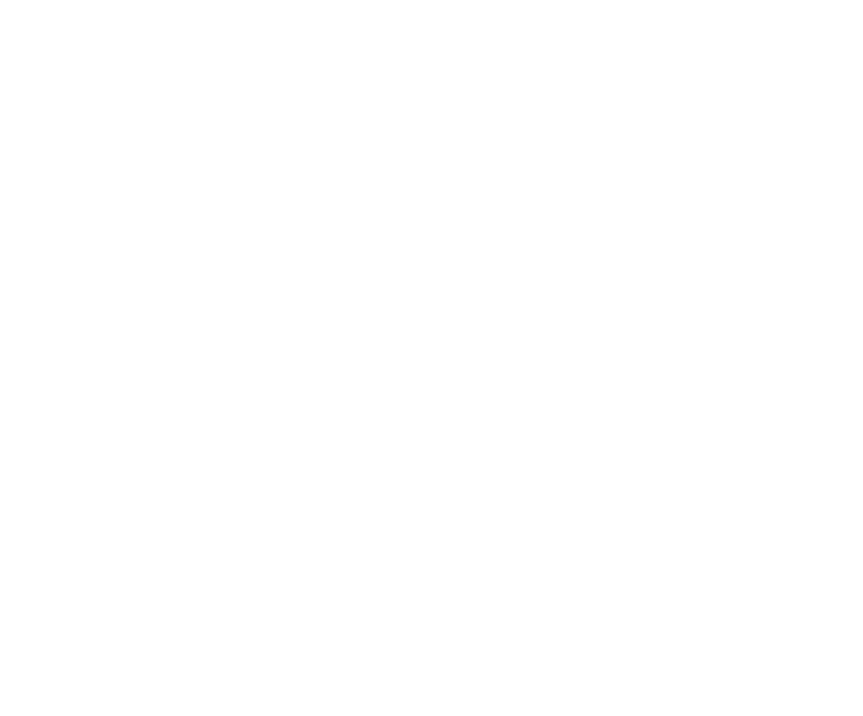
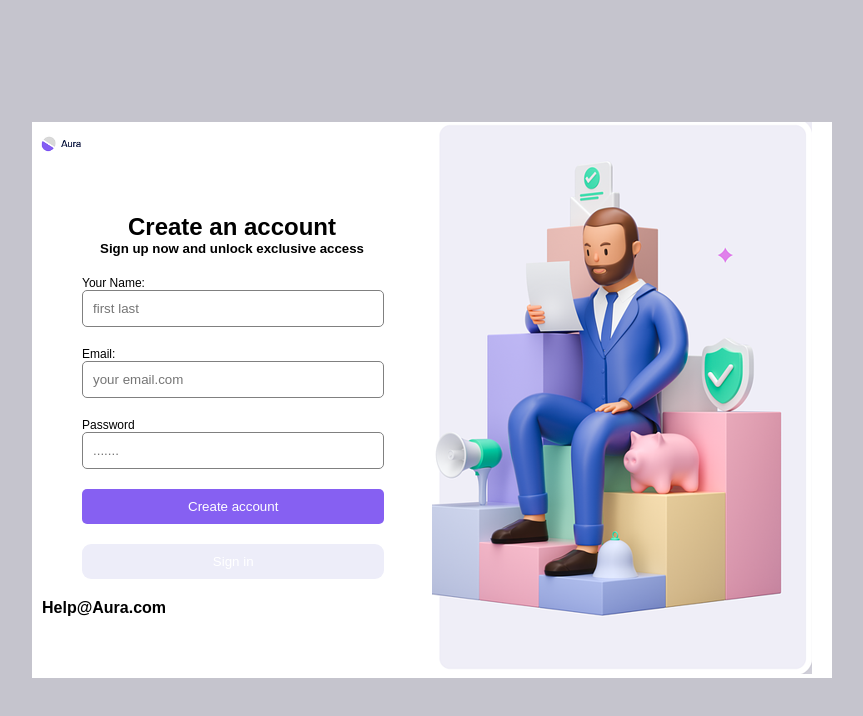
Before and after one commit to pranaygunti/Terra, a plain HTML site: page index.html in a window 1280 px wide. Shown: the whole page, without its empty margins (208-1071 px from the left). Drawn offline with Linux system fonts and the light colour scheme.

Commit message:
modified

```diff
--- a/index.html
+++ b/index.html
@@ -1,11 +1,52 @@
 <!DOCTYPE html>
 <html lang="en">
+
 <head>
     <meta charset="UTF-8">
     <meta name="viewport" content="width=device-width, initial-scale=1.0">
     <title>Terra</title>
+    <link rel="stylesheet" href="stylesheet.css">
 </head>
+
 <body>
+    <section class="first">
+        <div class="second">
+            <div class="third">
+                <img class="lg" src="logoo.png" alt="">
+                <h1>Create an account</h1>
+                <h5>Sign up now and unlock exclusive access</h5>
+                <div class="second-2">
+                    <div class="second-parent">
+                        <label> Your Name:</label>
+                        <input type="text" placeholder="first last">
+                    </div>
+                    <div class="second-parent">
+                        <label>Email:</label>
+                        <input type="text" class="email" placeholder="your email.com">
+                    </div>
+                    <div class="second-parent">
+                        <label>Password</label>
+                        <input type="password" placeholder=".......">
+                    </div>
+                    <div class="second-parent">
+                        <button type="button"> Create account</button>
+                    </div>
+                    <div class="second-parent">
+                        <button class="ee" type="button"> Sign in</button>
+                    </div>
+                </div>
+                <p> Help@Aura.com</p>
+            </div>
+            <div class="first-2">
+                <img src="screenshot.jpg.png" id="">
+            </div>
+
+        </div>
+
+
+
+    </section>
 
 </body>
+
 </html>
--- /dev/null
+++ b/stylesheet.css
@@ -0,0 +1,70 @@
+*{
+    margin: 0;
+    padding: 0;
+}
+.first{
+    background-color:#c5c4cd ;
+    height: 100vh;
+    box-sizing: border-box;
+    display: flex;
+    justify-content: center;
+    align-items: center;
+    font-family:Arial, Helvetica, sans-serif ;
+}
+.second{
+    background-color: #fff;
+    width: 800px;
+    display: flex;
+
+}
+.second-parent {
+    margin: 20px;
+    font-weight: lighter;
+    font-size:12px ;
+
+}
+.third{
+    padding-top: 10px;
+    width: 50%;
+}
+h1{
+    margin-top: 50px ;
+    text-align: center;
+}
+.first-2{
+    width: 50%;
+}
+h5{
+    text-align: center;
+}
+.second-2{
+
+    margin-left: 30px;
+    width:80% ;
+}
+input{
+    width: 100%;
+    padding: 10px;
+    border-radius: 5px;
+    border:1px solid gray ;
+}
+button{
+    width: 108%;
+    padding: 10px 80px ;
+    background-color:#8660f2;
+    border-radius:5px ;
+    border: #8660f2;
+    color: #fff;
+
+
+}
+.ee{
+    width: 108%;
+    padding: 10px;
+    background-color:#ededf9;
+    border-radius:9px ;
+}
+p{
+  margin: 10px;
+   font-weight: bold;
+}
```
Also changed, not shown: Terra.jpg (added), logoo.png (added), screenshot.jpg.png (added).
